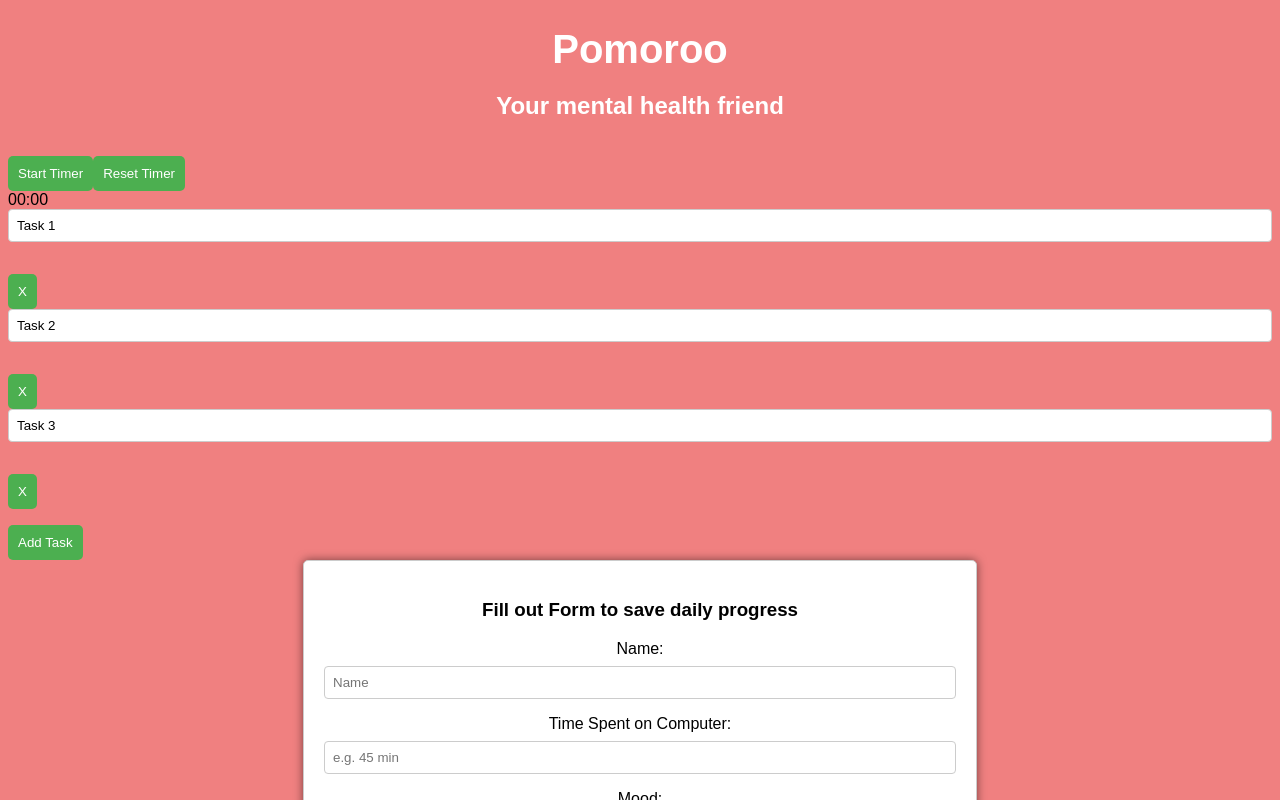
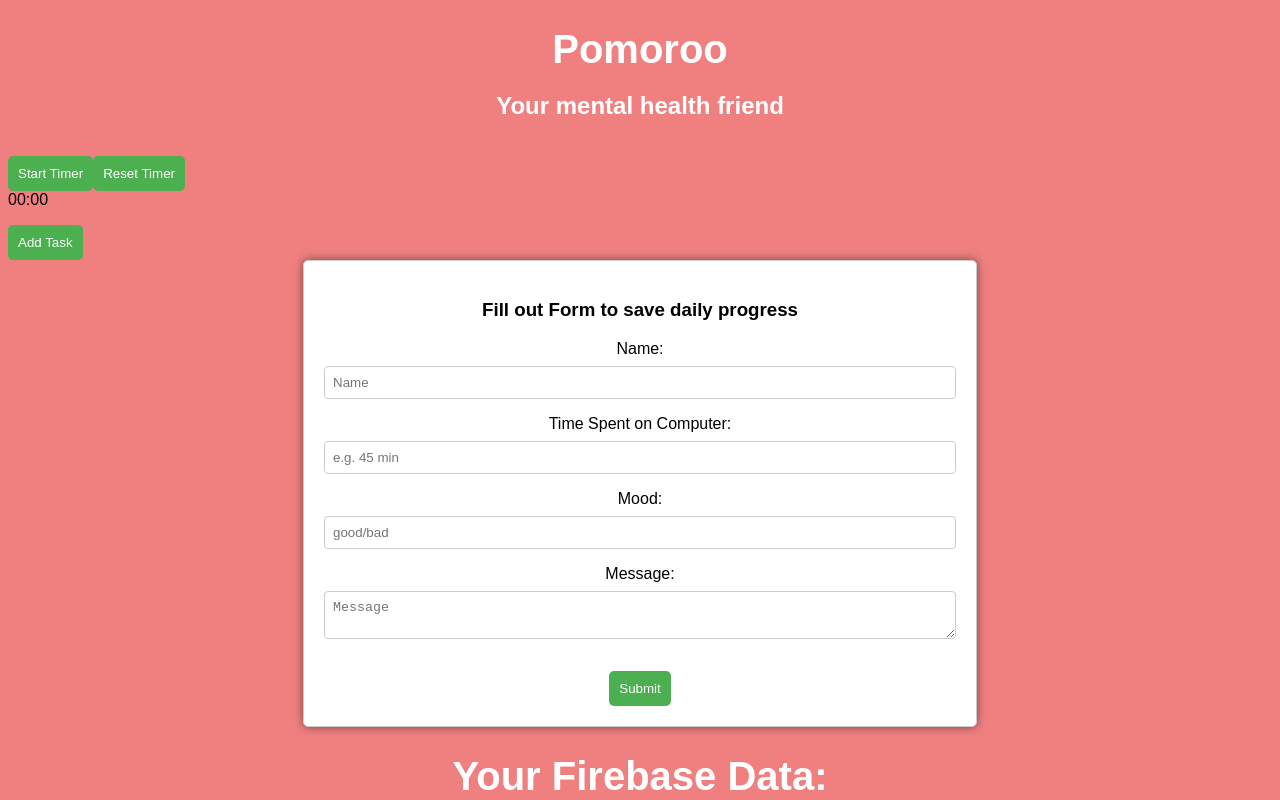
Before and after one commit to DarrenC07/Hack-Western-10, a React (Create React App) app in the folder firebase_db/: page / in a window 1280 px wide. Shown: the top 800 px of the page. Built offline with nearby package versions, Linux system fonts and the light colour scheme.

Commit message:
update timer.jsx

```diff
--- a/firebase_db/src/components/Timer.jsx
+++ b/firebase_db/src/components/Timer.jsx
@@ -1,4 +1,4 @@
-import React, { useEffect, useState } from 'react';
+import React, { useEffect, useState, useCallback } from 'react';
 
 const TimerComponent = () => {
   const [timerData, setTimerData] = useState({
@@ -10,21 +10,9 @@
   const [tasks, setTasks] = useState([]);
   const [formattedTime, setFormattedTime] = useState('00:00');
 
-  useEffect(() => {
-    // Set the initial timer value to 25 minutes (25 * 60 seconds)
-    setTimerData({
-      timer: 25 * 60,
-      timeOption: 0,
-      isRunning: false,
-    });
-
-    // For demonstration purposes, initializing tasks with some sample data
-    setTasks(['Task 1', 'Task 2', 'Task 3']);
-  }, []);
-
-  const updateTime = () => {
-    if (timerData.isRunning && timerData.timer > 0) {
-      setTimerData((prevData) => {
+  const updateTime = useCallback(() => {
+    setTimerData((prevData) => {
+      if (prevData.isRunning && prevData.timer > 0) {
         const newTimer = prevData.timer - 1;
 
         // Format the timer value into minutes and seconds
@@ -32,27 +20,30 @@
         const seconds = newTimer % 60;
         setFormattedTime(`${String(minutes).padStart(2, '0')}:${String(seconds).padStart(2, '0')}`);
 
+        if (newTimer === 0) {
+          alert('Timer is up!');
+          return {
+            ...prevData,
+            isRunning: false,
+          };
+        }
+
         return {
           ...prevData,
           timer: newTimer,
         };
-      });
-    } else if (timerData.timer === 0 && timerData.isRunning) {
-      setTimerData((prevData) => ({
-        ...prevData,
-        isRunning: false,
-      }));
-      alert('Timer is up!');
-    }
-  };
+      }
 
+      return prevData;
+    });
+  }, []);
 
 
   useEffect(() => {
     updateTime();
     const intervalId = setInterval(updateTime, 1000);
     return () => clearInterval(intervalId);
-  }, [timerData.isRunning, timerData.timer]);
+  }, [updateTime]);
 
   const handleStartTimer = () => {
     setTimerData((prevData) => ({
```
